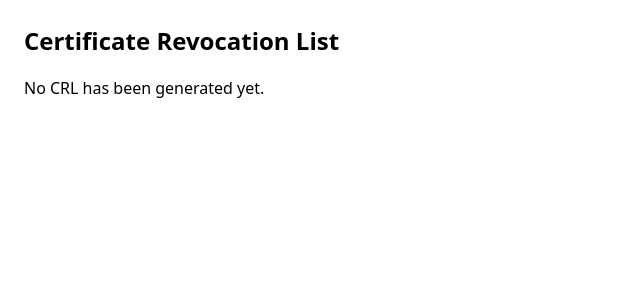
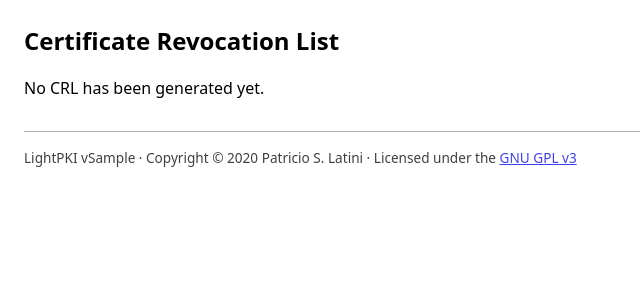
Before and after one commit to platini2/lightpki, a Python web app: template admin/templates/crl.html in a window 1280 px wide. Shown: the part 141-441 px from the top of the page, without its empty margins (0-640 px from the left). Run offline with Jinja, Linux system fonts and the light colour scheme; the template is opened without the code that fills it: most values are stand-ins (such as "Sample title", 1, 10 or a date in 2020).

Commit message:
License under GPLv3 and show version and copyright in admin UI
- Add the GPLv3 text as LICENSE and a License section to the README.
- Add a VERSION file (1.3) as the single source of the release version.
- Every admin UI page ends with a footer showing the version, the
  copyright (C) Patricio S. Latini, and a link to the GPLv3.
- Add the standard GPL notice to admin/app.py.

Co-Authored-By: Claude Opus 5.5 <noreply@anthropic.com>

```diff
--- a/admin/static/style.css
+++ b/admin/static/style.css
@@ -90,3 +90,11 @@ pre {
   border: 1px solid var(--border);
   border-radius: 4px;
 }
+
+footer {
+  margin-top: 2rem;
+  padding-top: 1rem;
+  border-top: 1px solid var(--border);
+  font-size: 0.85rem;
+  opacity: 0.75;
+}
--- a/admin/templates/base.html
+++ b/admin/templates/base.html
@@ -28,5 +28,11 @@
     {% endwith %}
     {% block content %}{% endblock %}
   </main>
+  <footer>
+    LightPKI v{{ app_version }} &middot;
+    Copyright &copy; {{ current_year }} Patricio S. Latini &middot;
+    Licensed under the
+    <a href="https://www.gnu.org/licenses/gpl-3.0.html" target="_blank" rel="noopener noreferrer">GNU GPL v3</a>
+  </footer>
 </body>
 </html>
```
Also changed, not shown: admin/app.py (+29 -0 lines), README.md, 2 other files.
